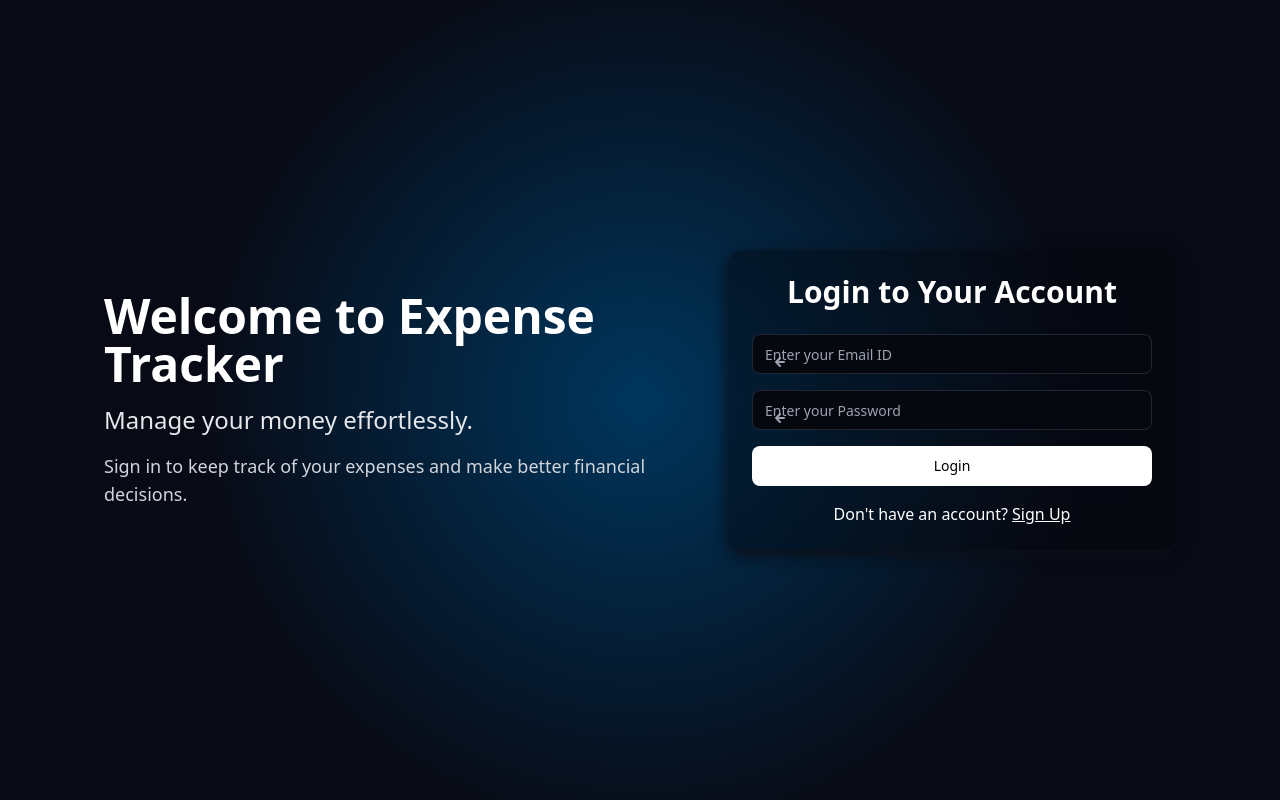
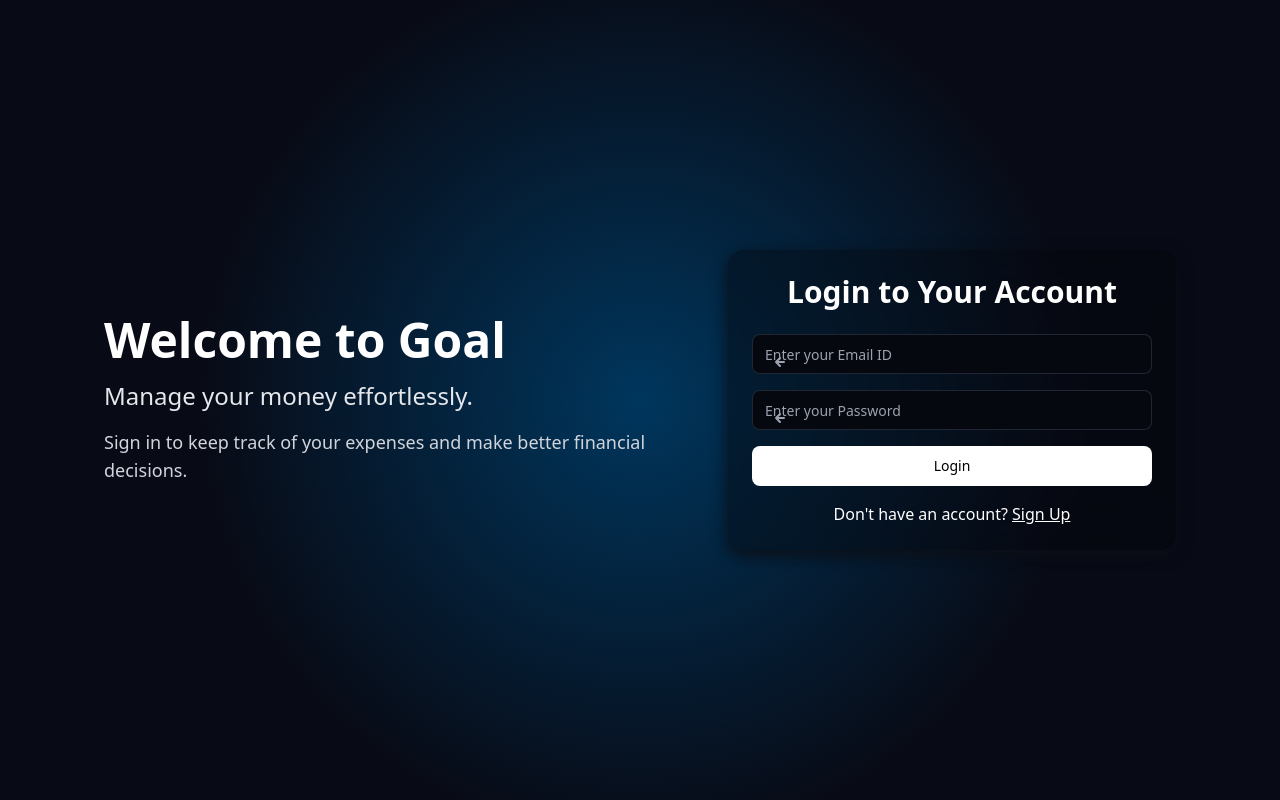
Before and after one commit to coders-clans/innov8, a React (Create React App) app in the folder Frontend/schedule-manager/: page /login in a window 1280 px wide. Built offline with nearby package versions, Linux system fonts and the light colour scheme.

Commit message:
Changes in Home Bar

```diff
--- a/Frontend/schedule-manager/src/Pages/Home.js
+++ b/Frontend/schedule-manager/src/Pages/Home.js
@@ -54,7 +54,16 @@ const Home = () => {
           </div>
         )
       default:
-        <div></div>
+        return (
+          <div>
+            {
+              isLoggedIn ? (<EnterName activeSection={activeSection} setActivesection={setActivesection} />) : (<div></div>)
+            }
+
+          </div>
+
+        )
+
     }
   }
   return (
@@ -173,7 +182,7 @@ const Home = () => {
       </div>
 
       <div className=''>
-        <EnterName activeSection={activeSection} setActivesection={setActivesection} />
+
       </div>
       {/* Scrollable content wrapper */}
       <div className="overflow-y-auto h-[calc(100vh-48px-40px)] mt-4">
--- a/Frontend/schedule-manager/src/Pages/Login.js
+++ b/Frontend/schedule-manager/src/Pages/Login.js
@@ -49,7 +49,7 @@ function Login() {
       {/* Left Text Section */}
       <div className="lg:w-1/2 w-full lg:text-left text-center mb-8 lg:mb-0">
         <h1 className="text-5xl font-extrabold text-white">
-          Welcome to Expense Tracker
+          Welcome to Goal
         </h1>
         <h2 className="text-2xl text-gray-200 mt-4">
           Manage your money effortlessly.
@@ -132,7 +132,7 @@ function Login() {
         </form>
         <p className="text-center text-white mt-4">
           Don't have an account?{" "}
-          <a href="/" className="text-white underline">
+          <a href="/signup" className="text-white underline">
             Sign Up
           </a>
           {/* B8AC94 for underline*/}
```
